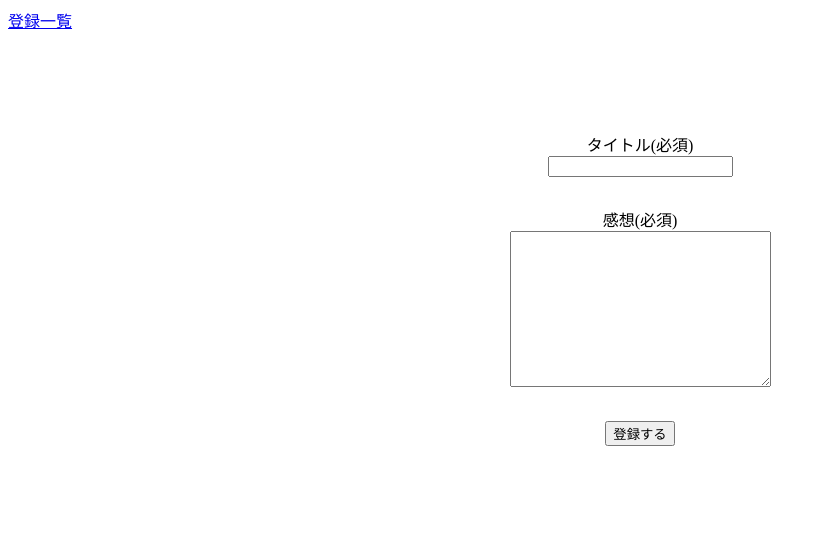
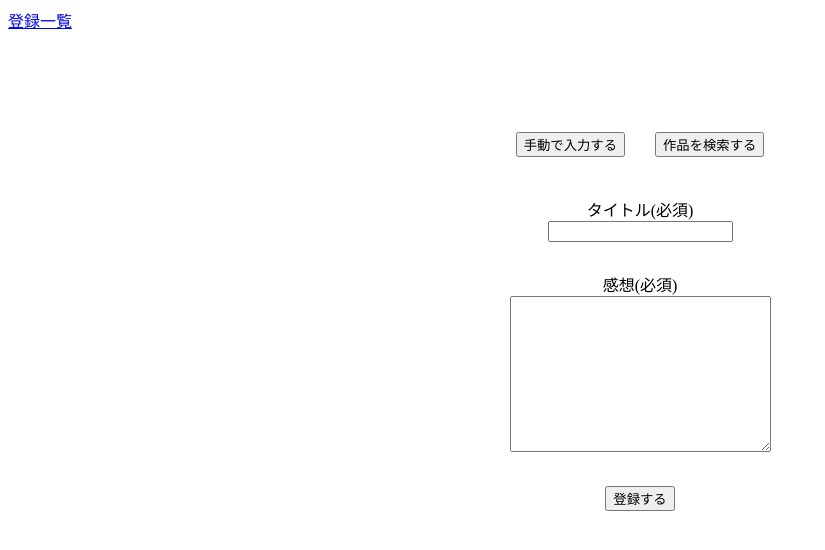
Before and after one commit to rikoysd/vue-kdorama-log, a Vue app: page /register in a window 1280 px wide. Shown: the top 550 px of the page, without its empty margins (0-825 px from the left). Built offline with nearby package versions, Linux system fonts and the light colour scheme.

Commit message:
ボタン設置

```diff
--- a/src/views/Register.vue
+++ b/src/views/Register.vue
@@ -1,5 +1,10 @@
 <template>
+  <div>
     <div class="register-log">
+      <div class="tab">
+        <button type="button" class="menu">手動で入力する</button>
+        <button type="button" class="menu">作品を検索する</button>
+      </div>
       <div class="error">{{ titleError }}</div>
       <div class="item">
         <div>タイトル(必須)</div>
@@ -11,6 +16,7 @@
         <textarea cols="30" rows="10" v-model="text"></textarea>
       </div>
       <button type="button" v-on:click="registerLog">登録する</button>
+    </div>
   </div>
 </template>
 
@@ -71,6 +77,16 @@ export default class XXXComponent extends Vue {
   text-align: center;
 }
 
+.tab {
+  display: flex;
+  justify-content: center;
+  margin-bottom: 40px;
+}
+
+.menu {
+  margin: 0 15px;
+}
+
 .error {
   font-size: 10px;
   color: red;
```
Lines whose indentation alone changed are shown as unchanged.
